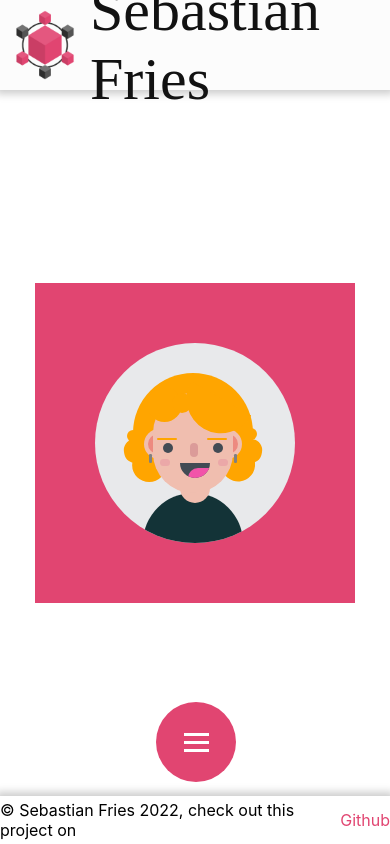
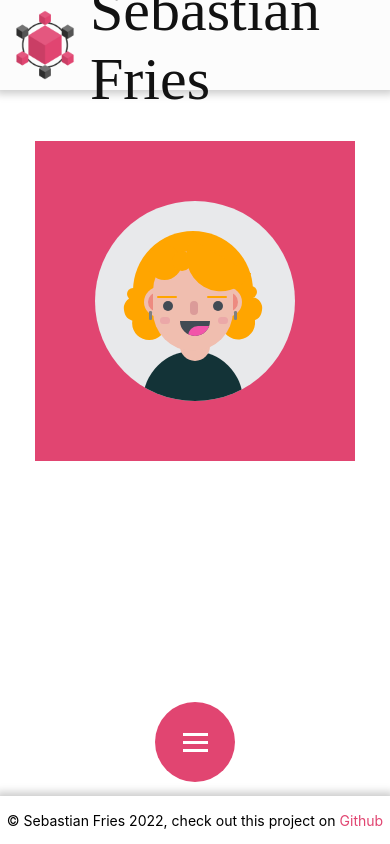
Before and after one commit to frse97/sebastianfries, a React (Create React App) app: page / in a window 390 px wide. Built offline with nearby package versions, Linux system fonts and the light colour scheme; a web font is replaced by a local one.

Commit message:
Relates styles.

```diff
--- a/src/components/FrseFooter/FrseFooter.scss
+++ b/src/components/FrseFooter/FrseFooter.scss
@@ -1,4 +1,5 @@
 .frse-footer {
+  position: relative;
   height: var(--footer-h);
   width: 100%;
 
@@ -10,6 +11,8 @@
   color: black;
   box-shadow: 0px 0px 8px 4px #cccccc;
 
+  font-size: clamp(12px, 3.6vw, 16px);
+
   .github {
     margin-left: 4px;
     color: var(--primary-color);
--- a/src/components/FrseMain/FrseMain.scss
+++ b/src/components/FrseMain/FrseMain.scss
@@ -2,7 +2,7 @@
   display: flex;
   flex-direction: column;
   align-items: center;
-  justify-content: center;
+  padding-top: 6vh;
   height: var(--main-cube);
 
   // Cube container
--- a/src/components/FrseSocialMenu/FrseSocialMenu.scss
+++ b/src/components/FrseSocialMenu/FrseSocialMenu.scss
@@ -1,4 +1,6 @@
 .nav {
+  position: absolute;
+  left: 50%;
   filter: url(#shadow-goo);
 }
 svg.nav-filter {
@@ -51,7 +53,6 @@ svg.nav-filter {
 .wobble {
   position: absolute;
   bottom: 38px;
-  left: 196px;
   background-color: var(--primary-color);
   border-radius: 50%;
   cursor: pointer;
```
